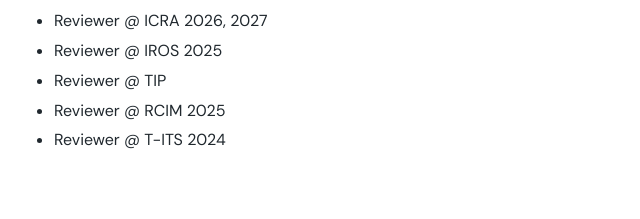
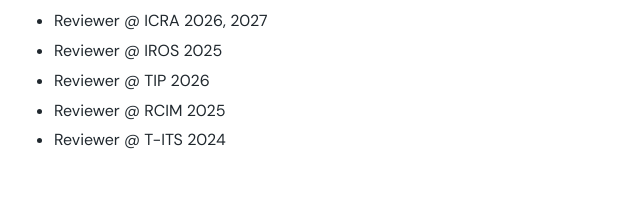
Before and after one commit to BJHYZJ/BJHYZJ.github.io, a plain HTML site: page index.html in a window 1280 px wide. Shown: the part 2488-2707 px from the top of the page, 170-810 px from the left. Drawn offline with nearby package versions, Linux system fonts and the light colour scheme.

Commit message:
Add 2026 to TIP reviewer service

```diff
--- a/index.html
+++ b/index.html
@@ -374,7 +374,7 @@
       <ul>
         <li> Reviewer @ ICRA 2026, 2027</li>
         <li> Reviewer @ IROS 2025</li>
-        <li> Reviewer @ TIP</li>
+        <li> Reviewer @ TIP 2026</li>
         <li> Reviewer @ RCIM 2025</li>
         <li> Reviewer @ T-ITS 2024</li>
       </ul>
```
